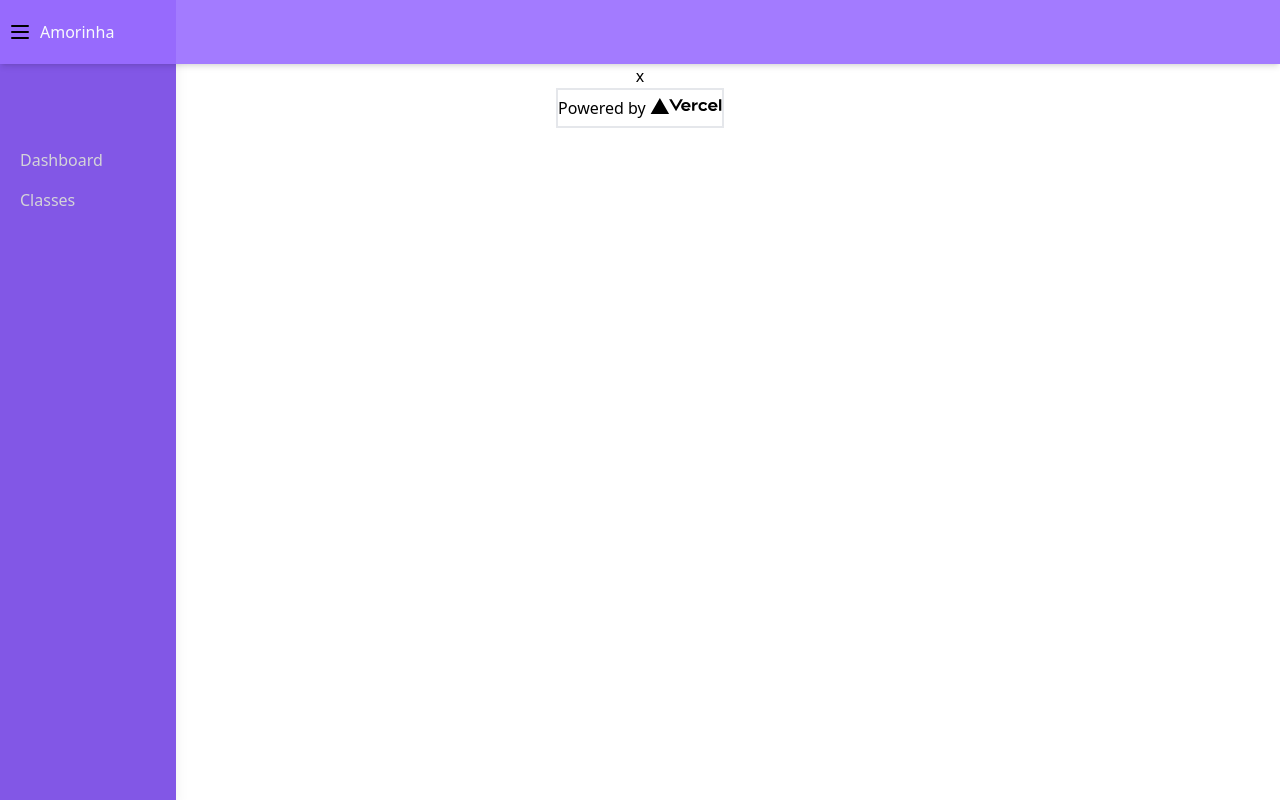
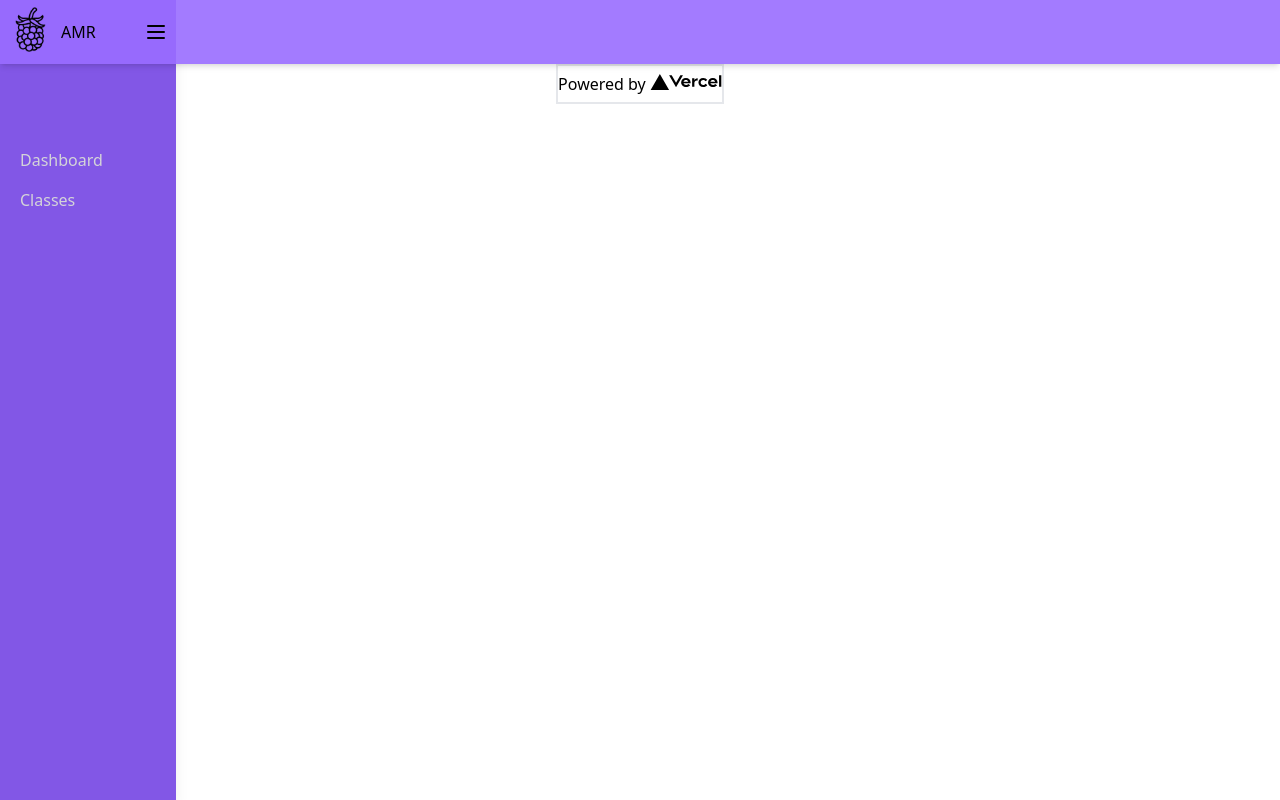
Before and after one commit to axdbertuol/school-sys, a Next.js app: page / in a window 1280 px wide. Built offline with nearby package versions, Linux system fonts and the light colour scheme.

Commit message:
quick fix layout

```diff
--- a/package.json
+++ b/package.json
@@ -10,8 +10,10 @@
   },
   "dependencies": {
     "@headlessui/react": "^1.6.1",
+    "chart.js": "^3.7.1",
     "next": "12.1.6",
     "react": "18.1.0",
+    "react-chartjs-2": "^4.1.0",
     "react-dom": "18.1.0"
   },
   "devDependencies": {
--- a/src/components/Header/index.tsx
+++ b/src/components/Header/index.tsx
@@ -1,4 +1,5 @@
 import React from 'react'
+import Image from 'next/image'
 
 interface Props {
   handleDrawerOpen: () => void
@@ -8,17 +9,20 @@ export default function Header({ handleDrawerOpen }: Props) {
   return (
     <header className='flex z-20 absolute top-0 left-0 w-full h-16 bg-brand-300 bg-opacity-90 shadow-md'>
       <div className={'h-16 w-44 flex items-center  '} >
-        <div className='flex ml-2 justify-between items-center gap-2'>
-          <p className='text-slate-50'>Amorinha</p>
-
+        <div className='flex w-full my-2  items-center gap-2'>
+          <button className='ml-2'>
+            <Image src="/images/berry.png" alt="berry logo" width={45} height={45} />
+          </button>
+          <h2>AMR</h2>
           <button
-            className='order-first'
+            className='ml-auto mr-2'
             onClick={handleDrawerOpen}
           >
             <svg xmlns="http://www.w3.org/2000/svg" className="h-6 w-6" fill="none" viewBox="0 0 24 24" stroke="currentColor" strokeWidth="2">
               <path strokeLinecap="round" strokeLinejoin="round" d="M4 6h16M4 12h16M4 18h16" />
             </svg>
           </button>
+
         </div>
       </div>
 
--- a/src/pages/index.tsx
+++ b/src/pages/index.tsx
@@ -6,15 +6,15 @@ import { NextPageWithLayout } from '../types/global'
 
 const Home: NextPageWithLayout = () => {
   return (
-    <div className={""}>
+    <div>
       <Head>
-        <title>Create Next App</title>
+        <title>Dashboard Home</title>
         <meta name="description" content="Generated by create next app" />
         <link rel="icon" href="/favicon.ico" />
       </Head>
 
       <main className={"h-full"}>
-        x
+        <div></div>
       </main>
 
 
```
Also changed, not shown: 1 other file (tests, documents, lock files or other folders).
